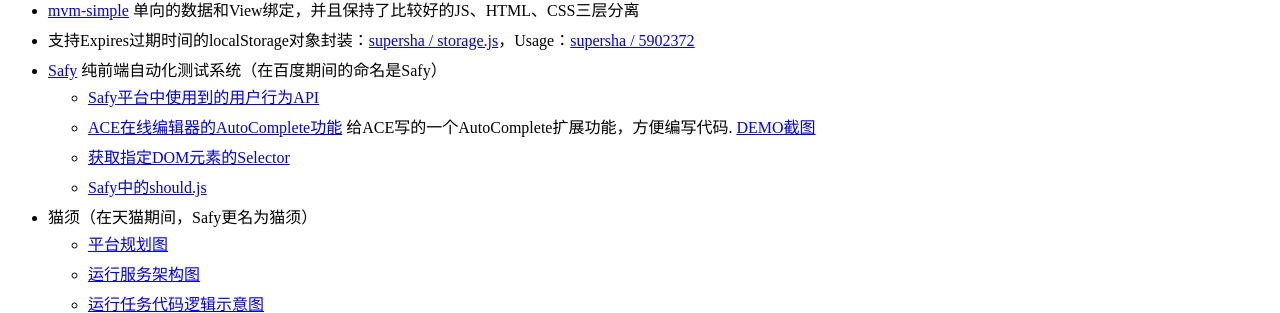
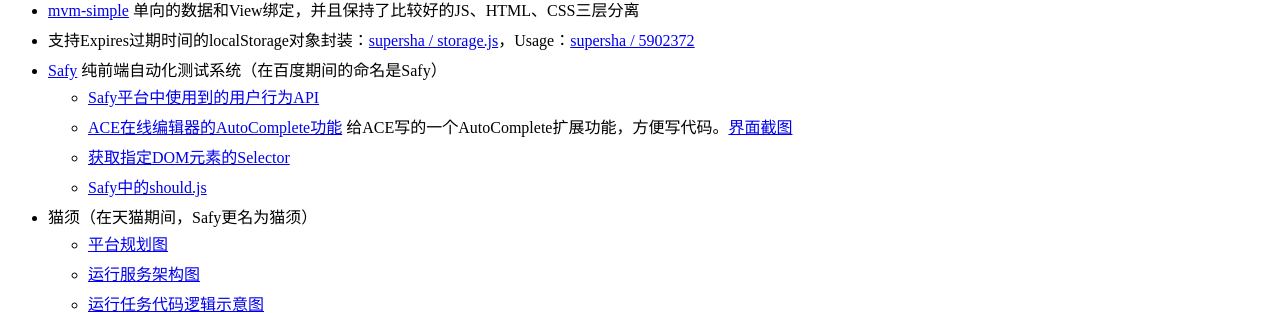
Before and after one commit to supersha/supersha.github.io, a Jekyll site: the page built from index.md, in a window 1280 px wide and 900 px high, scrolled down 3691 px. Shown: the part 141-454 px from the top of the window. Built offline with Jekyll 4.4.1, drawn with Linux system fonts in a browser that asks for light colours.

Commit message:
by shafeng

```diff
--- a/index.md
+++ b/index.md
@@ -120,7 +120,7 @@ tagline: 记录自己的前端生涯
 * 支持Expires过期时间的localStorage对象封装：[supersha / storage.js](https://github.com/supersha/storage.js)，Usage：[supersha / 5902372](https://gist.github.com/5902372)
 * [Safy](https://github.com/supersha/safy) 纯前端自动化测试系统（在百度期间的命名是Safy）
     * [Safy平台中使用到的用户行为API](/lessons/2015/05/05/safy-action-api/)
-    * [ACE在线编辑器的AutoComplete功能](https://gist.github.com/5230745) 给ACE写的一个AutoComplete扩展功能，方便编写代码. [DEMO截图](http://bcs.duapp.com/diandiblog/QQ20130624-1.png)
+    * [ACE在线编辑器的AutoComplete功能](https://gist.github.com/5230745) 给ACE写的一个AutoComplete扩展功能，方便写代码。[界面截图](http://bcs.duapp.com/diandiblog/QQ20130624-1.png)
     * [获取指定DOM元素的Selector](https://github.com/supersha/safy/blob/master/static/js/get_selector.js)
     * [Safy中的should.js](https://gist.github.com/5932377)
 * 猫须（在天猫期间，Safy更名为猫须）
```
